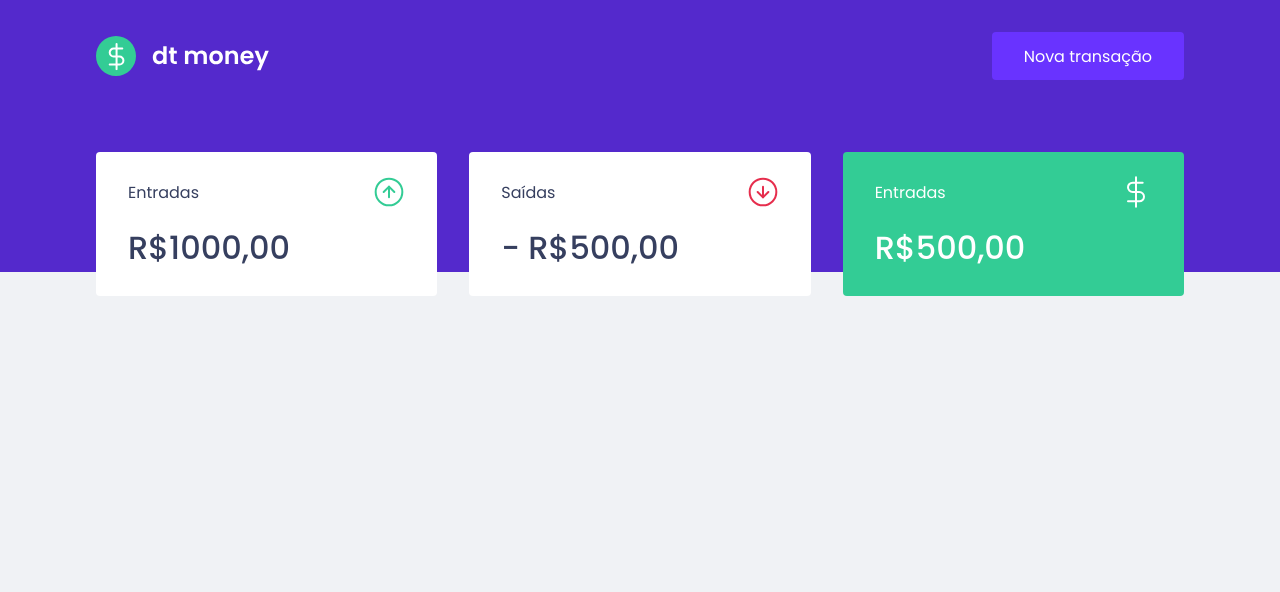
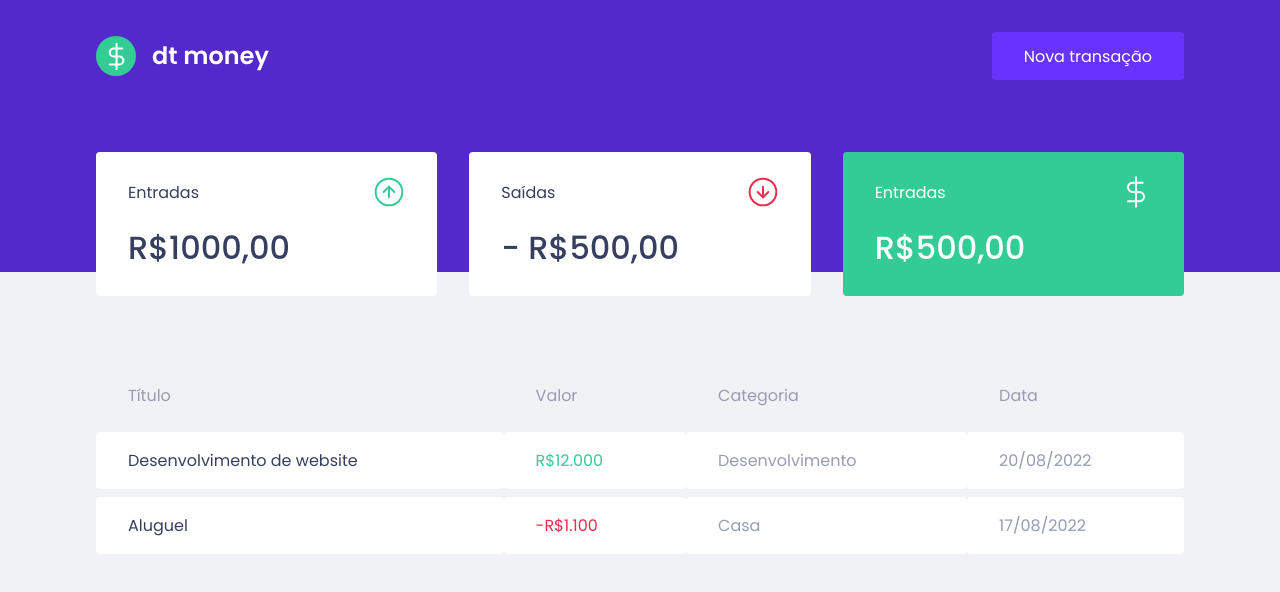
Before and after one commit to GabrielTurri/dtmoney, a React (Create React App) app: page / in a window 1280 px wide. Shown: the top 592 px of the page. Built offline with nearby package versions, Linux system fonts and the light colour scheme.

Commit message:
styling the transactions table component

```diff
--- a/src/App.tsx
+++ b/src/App.tsx
@@ -1,7 +1,6 @@
 import { Header } from "./components/Header";
 import { Dashboard } from "./components/Dashboard";
 import { GlobalStyle } from "./styles/global";
-
 
 export function App() {
   return (
--- a/src/components/Dashboard/index.tsx
+++ b/src/components/Dashboard/index.tsx
@@ -1,11 +1,12 @@
 import { Summary } from "../Summary";
-
+import { TransactionsTable } from "../TransactionsTable";
 import { Container } from "./styles";
 
 export function Dashboard(){
   return (
     <Container>
-    <Summary/>
+      <Summary/>
+      <TransactionsTable/>
     </Container>
 
   );
--- /dev/null
+++ b/src/components/TransactionsTable/index.tsx
@@ -0,0 +1,34 @@
+import { Container } from "./styles";
+
+export function TransactionsTable(){
+  return(
+    <Container>
+      <table>
+        <thead>
+          <tr>
+            <th>Título</th>
+            <th>Valor</th>
+            <th>Categoria</th>
+            <th>Data</th>
+          </tr>
+        </thead>
+
+        <tbody>
+          <tr>
+            <td>Desenvolvimento de website</td>
+            <td className="deposit">R$12.000</td>
+            <td>Desenvolvimento</td>
+            <td>20/08/2022</td>
+          </tr>
+          <tr>
+            <td>Aluguel</td>
+            <td className="withdraw">-R$1.100</td>
+            <td>Casa</td>
+            <td>17/08/2022</td>
+          </tr>
+
+        </tbody>
+      </table>
+    </Container>
+  );
+}
--- /dev/null
+++ b/src/components/TransactionsTable/styles.ts
@@ -0,0 +1,37 @@
+import styled from "styled-components";
+
+export const Container = styled.div`
+  margin-top: 4rem;
+
+  table{
+    width: 100%;
+    border-spacing: 0 0.5rem;
+
+    th {
+      color: var(--text-body);
+      font-weight: 400;
+      padding: 1rem 2rem;
+      text-align: left;
+      line-height: 1.5rem;
+    }
+
+    td {
+      padding: 1rem 2rem;
+      border: 0;
+      background: var(--shape);
+      color: var(--text-body);
+      border-radius: 0.25rem;
+
+      &:first-child {
+        color: var(--text-title);
+      }
+
+      &.deposit{
+        color: var(--green);
+      }
+      &.withdraw{
+        color: var(--red);
+      }
+    }
+  }
+`
```
